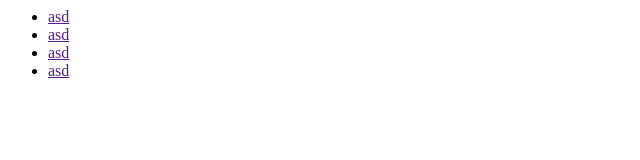
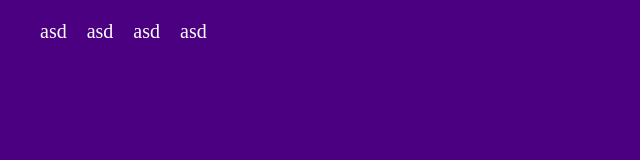
Before and after one commit to khaitmurodovab/shunchaki, a plain HTML site: page index.html in a window 1280 px wide. Shown: the whole page, without its empty margins (0-640 px from the left). Drawn offline with Linux system fonts and the light colour scheme.

Commit message:
add style codes

```diff
--- a/index.html
+++ b/index.html
@@ -1,3 +1,5 @@
+
+<link rel="stylesheet" href="style.css">
 <header class="header">
     <nav class="header-nav">
         <ul class="header-list">
--- /dev/null
+++ b/style.css
@@ -0,0 +1,36 @@
+*{
+    margin: 0;
+    padding: 0;
+}
+
+ul{
+    list-style: none;
+}
+a{
+    text-decoration: none;
+}
+
+.header {
+    width: 100%;
+    background-color: indigo;
+    height: 100vh;
+    padding-top: 20px;
+    padding-bottom: 20px;
+}
+.header-nav {
+    width: 1200px;
+    margin: auto;
+    display: flex;
+    justify-content: space-between;
+    align-items: center;
+}
+.header-list {
+    display: flex;
+    column-gap: 20px;
+}
+.header-item {
+}
+.header-link {
+    color: white;
+    font-size: 20px;
+}
```
